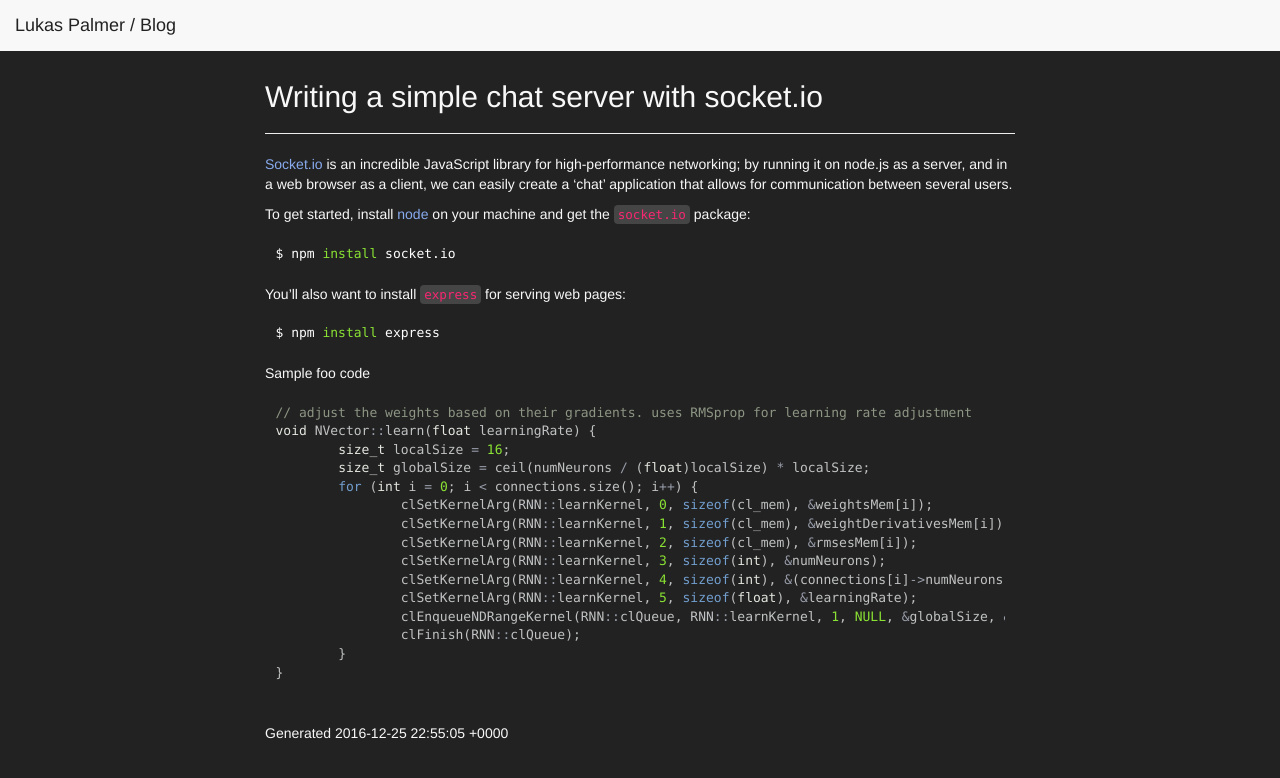
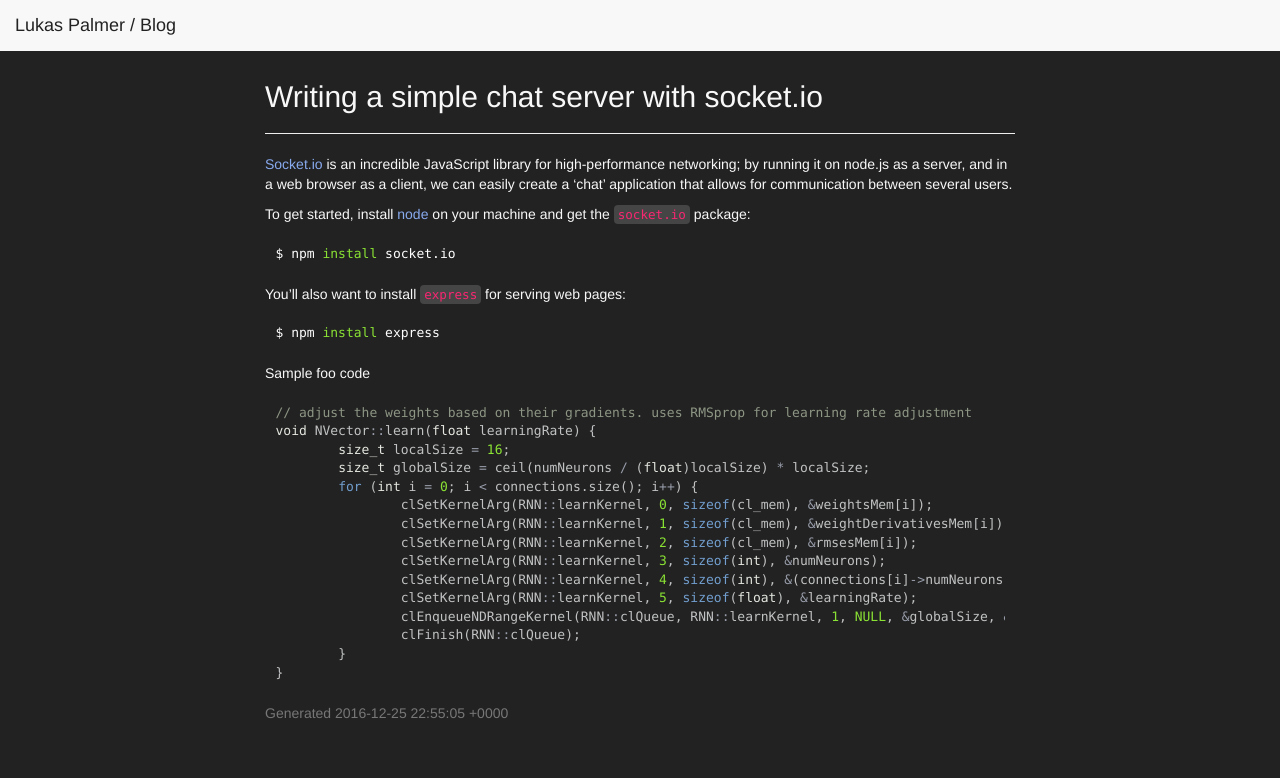
Before and after one commit to lnpalmer/lnpalmer.github.io, a Jekyll site: the page built from _posts/2016-12-23-chat.md, in a window 1280 px wide. Shown: the top 778 px of the page. Built offline with Jekyll 4.4.1, drawn with Linux system fonts in a browser that asks for light colours.

Commit message:
almost there...

```diff
--- a/_layouts/post.html
+++ b/_layouts/post.html
@@ -27,8 +27,7 @@
         <h2>{{ page.title }}</h2>
         <hr />
         {{ content }}
-        <br />
-        Generated {{ site.time }}
+        <span class="text-muted">Generated {{ site.time }}</span>
         <br />
       </div>
       <div class="col-md-2"></div>
--- a/index.html
+++ b/index.html
@@ -36,8 +36,7 @@ layout: default
           <p><i> {{ post.date | date: "%B %-d, %Y" }} </i></p>
           <hr />
         {% endfor %}
-        <br />
-        Generated {{ site.time }}
+        <span class="text-muted">Generated {{ site.time }}</span>
         <br />
       </div>
       <div class="col-md-2"></div>
```
